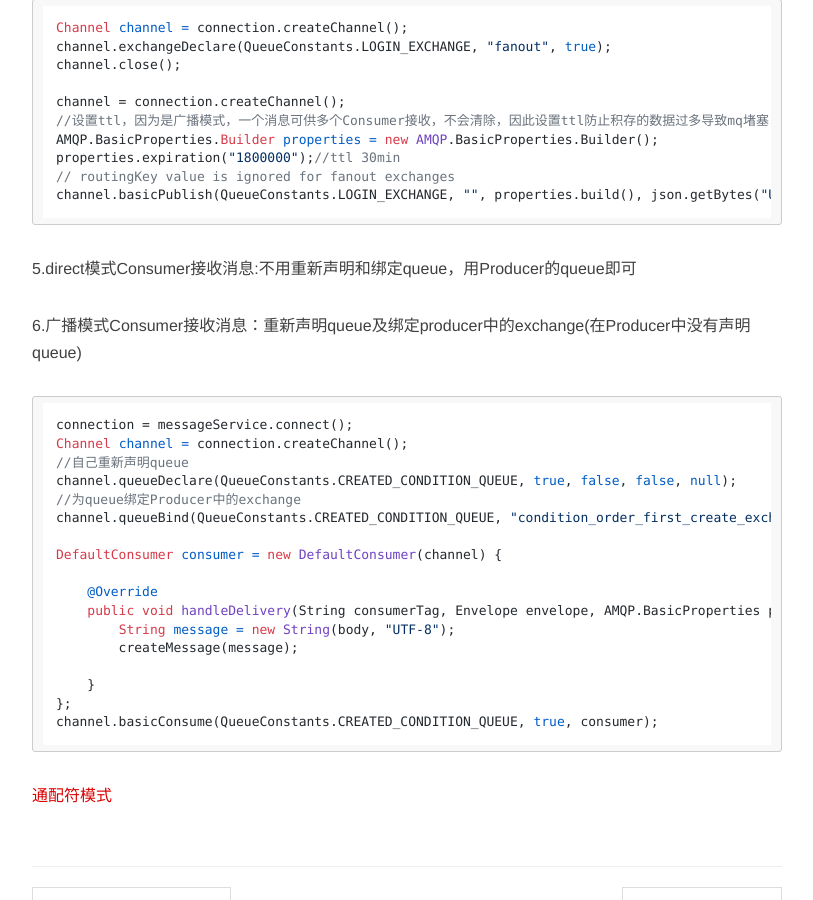
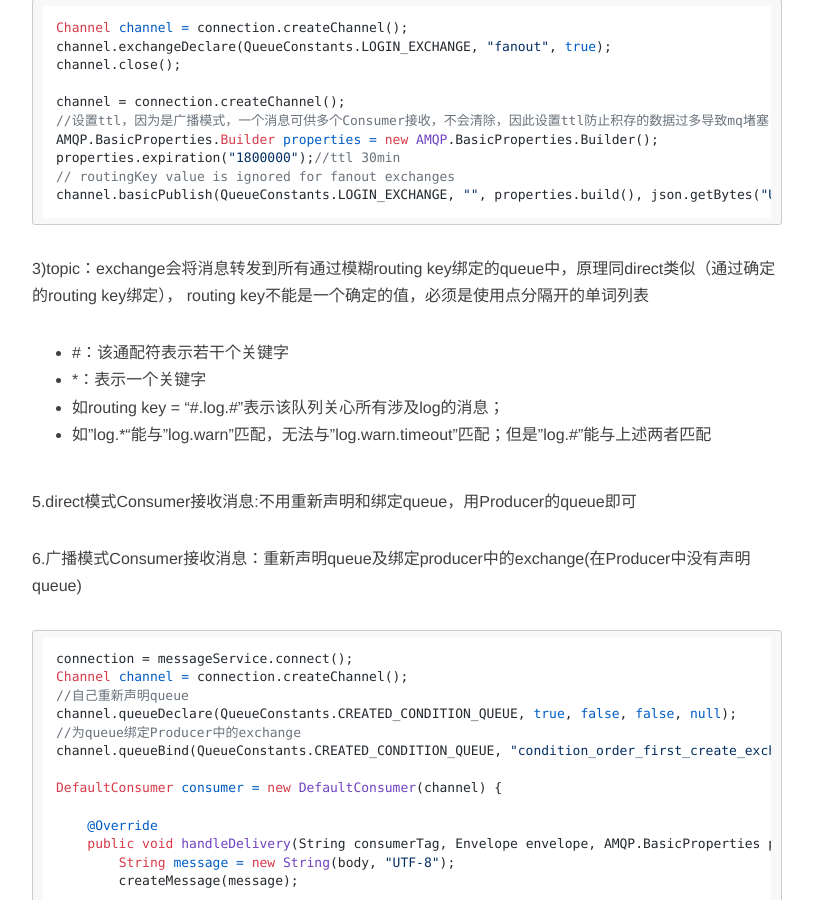
Before and after one commit to ZhouJianBoPro/ZhouJianBoPro.github.io, a Jekyll site: the page built from _posts/2018-03-16-rabbitmq.md, in a window 1280 px wide and 900 px high, scrolled down 7027 px. Shown: the whole window, without its empty margins (233-1046 px from the left). Built offline with Jekyll 4.4.1, drawn with Linux system fonts in a browser that asks for light colours; nearby versions of some CDN libraries; comment, search, counter and statistics services are not loaded.

Commit message:
defalut commit；

````diff
--- a/_posts/2018-03-16-rabbitmq.md
+++ b/_posts/2018-03-16-rabbitmq.md
@@ -231,6 +231,13 @@ properties.expiration("1800000");//ttl 30min
 // routingKey value is ignored for fanout exchanges
 channel.basicPublish(QueueConstants.LOGIN_EXCHANGE, "", properties.build(), json.getBytes("UTF-8"));
 ```
+3)topic：exchange会将消息转发到所有通过模糊routing key绑定的queue中，原理同direct类似（通过确定的routing key绑定），
+routing key不能是一个确定的值，必须是使用点分隔开的单词列表
+- \#：该通配符表示若干个关键字
+- \*：表示一个关键字
+- 如routing key = "#.log.#"表示该队列关心所有涉及log的消息；
+- 如"log.*"能与"log.warn"匹配，无法与"log.warn.timeout"匹配；但是"log.#"能与上述两者匹配
+
 5.direct模式Consumer接收消息:不用重新声明和绑定queue，用Producer的queue即可<br/>
 
 6.广播模式Consumer接收消息：重新声明queue及绑定producer中的exchange(在Producer中没有声明queue)
````
